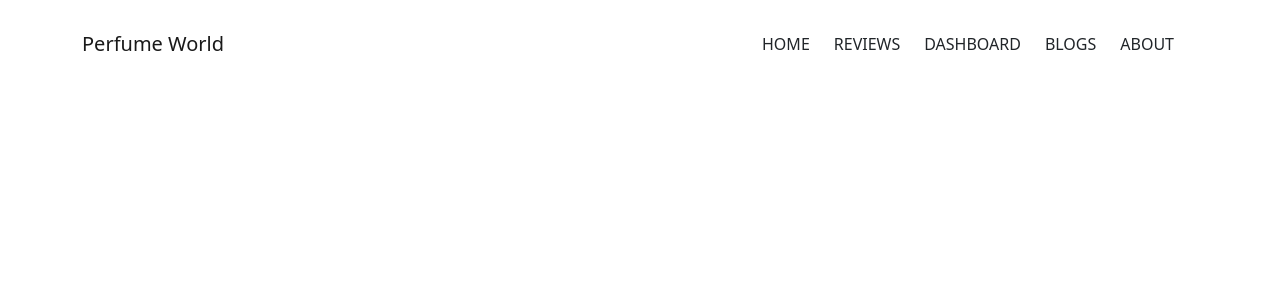
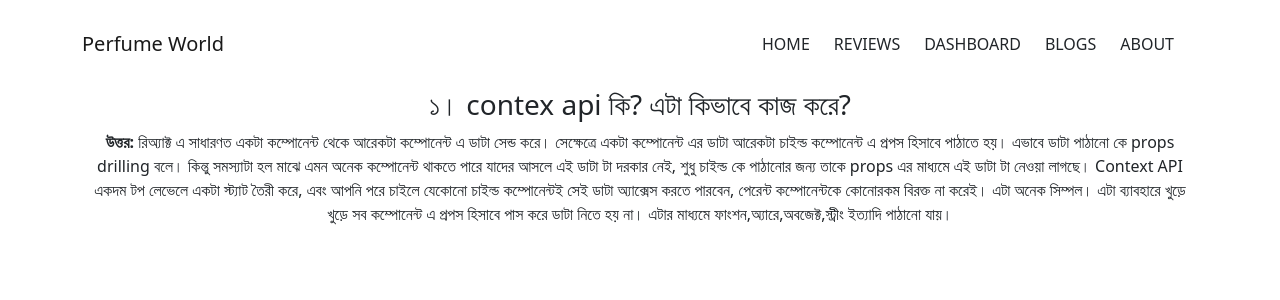
Before and after one commit to SHadek-007/perfume-world-front-end, a React (Create React App) app: page /blogs in a window 1280 px wide. Shown: the top 300 px of the page. Built offline with nearby package versions, Linux system fonts and the light colour scheme.

Commit message:
question 1 added

```diff
--- a/src/App.js
+++ b/src/App.js
@@ -1,5 +1,6 @@
 import { Route, Routes } from 'react-router-dom';
 import './App.css';
+import Blogs from './components/Blogs/Blogs';
 import Dashboard from './components/Dashboard/Dashboard';
 import Header from './components/Header/Header';
 import Home from './components/Home/Home';
@@ -13,6 +14,7 @@ function App() {
         <Route path='/home' element={<Home></Home>}></Route>
         <Route path='/reviews' element={<Reviews></Reviews>}></Route>
         <Route path='/dashboard' element={<Dashboard></Dashboard>}></Route>
+        <Route path='/blogs' element={<Blogs></Blogs>}></Route>
       </Routes>
     </div>
   );
--- /dev/null
+++ b/src/components/Blogs/Blogs.js
@@ -0,0 +1,15 @@
+import React from 'react';
+import { Container } from 'react-bootstrap';
+
+const Blogs = () => {
+    return (
+        <div>
+            <Container>
+                <h3>১। contex api কি? এটা কিভাবে কাজ করে?</h3>
+                <p><span className='fw-bold'>উত্তর:</span> রিঅ্যাক্ট এ সাধারণত একটা কম্পোনেন্ট থেকে আরেকটা কম্পোনেন্ট এ ডাটা সেন্ড করে। সেক্ষেত্রে একটা কম্পোনেন্ট এর ডাটা আরেকটা চাইল্ড কম্পোনেন্ট এ প্রপস হিসাবে পাঠাতে হয়। এভাবে ডাটা পাঠানো কে props drilling বলে।  কিন্তু সমস্যাটা হল মাঝে এমন অনেক কম্পোনেন্ট থাকতে পারে যাদের আসলে এই ডাটা টা দরকার নেই, শুধু চাইল্ড কে পাঠানোর জন্য তাকে props এর মাধ্যমে এই ডাটা টা নেওয়া লাগছে।  Context API একদম টপ লেভেলে একটা স্ট্যাট তৈরী করে, এবং আপনি পরে চাইলে যেকোনো চাইল্ড কম্পোনেন্টই সেই ডাটা অ্যাক্সেস করতে পারবেন, পেরেন্ট কম্পোনেন্টকে কোনোরকম বিরক্ত না করেই। এটা অনেক সিম্পল। এটা ব্যাবহারে খুড়ে খুড়ে সব কম্পোনেন্ট এ প্রপস হিসাবে পাস করে ডাটা নিতে হয় না। এটার মাধ্যমে ফাংশন,অ্যারে,অবজেক্ট,স্ট্রীং ইত্যাদি পাঠানো যায়।</p>
+            </Container>
+        </div>
+    );
+};
+
+export default Blogs;
--- a/src/components/Dashboard/Dashboard.js
+++ b/src/components/Dashboard/Dashboard.js
@@ -6,7 +6,6 @@ import {
   Legend,
   Line,
   LineChart,
-  ResponsiveContainer,
   Tooltip,
   XAxis,
   YAxis,
```
Also changed, not shown: src/components/Blogs/Blogs.css (added).
